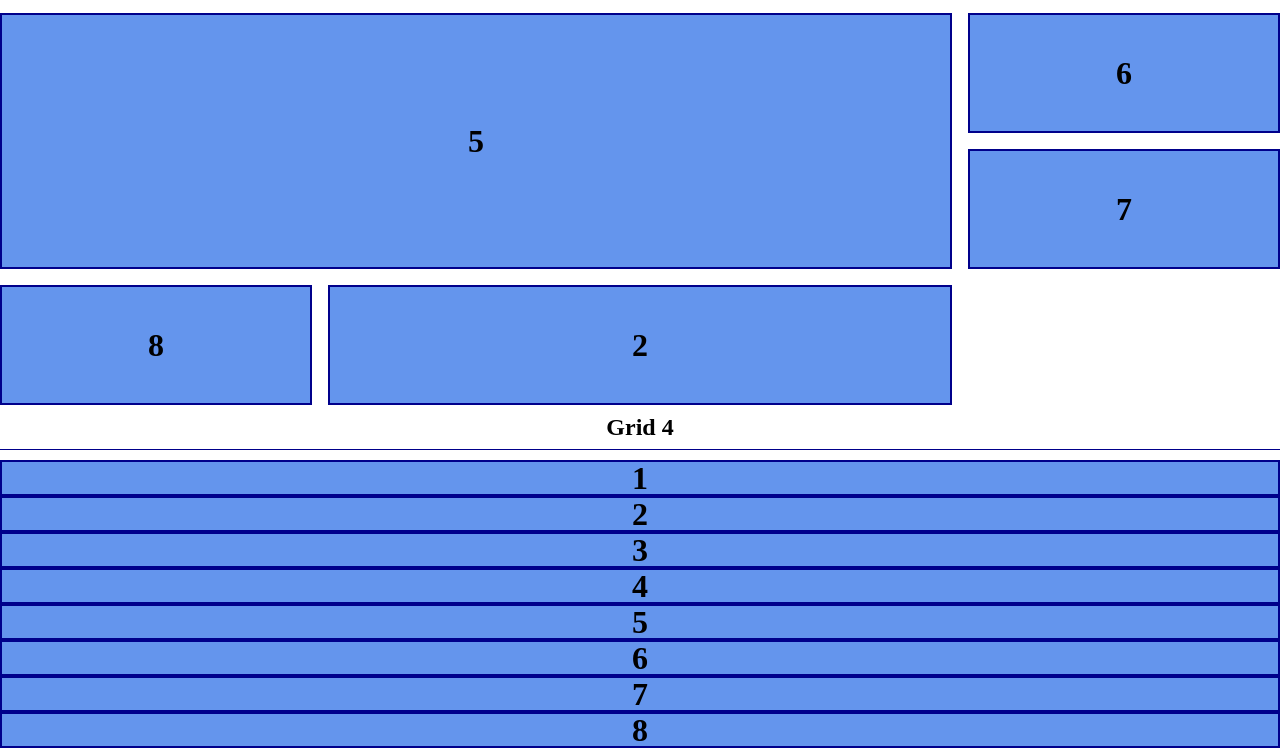
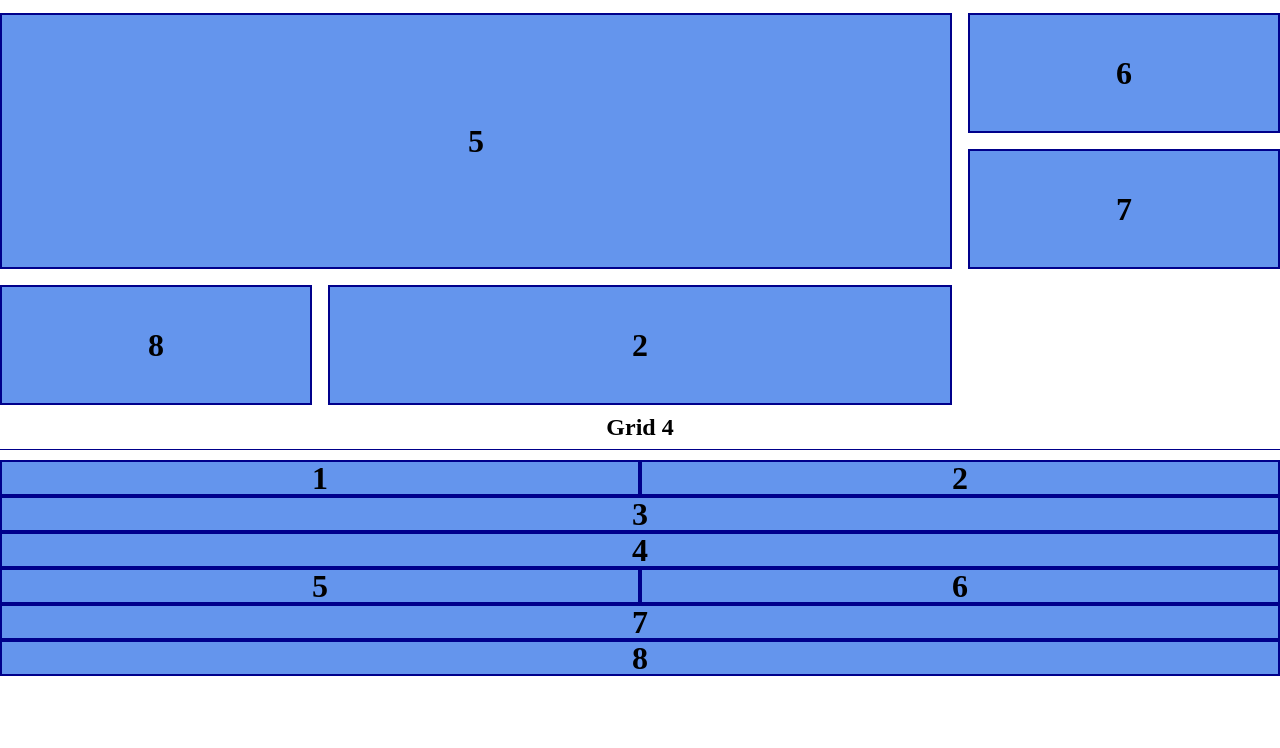
Before and after one commit to ac-jarvisa/f26web1week11-020, a plain HTML site: page index.html in a window 1280 px wide. Shown: the part 1120-1868 px from the top of the page. After the commit the page ends 1796 px from the top, so only its background shows below. Drawn offline with Linux system fonts and the light colour scheme.

Commit message:
grid map start

```diff
--- a/styles/grid.css
+++ b/styles/grid.css
@@ -175,3 +175,33 @@ section.three div:nth-child(5){
     grid-row-start: 1
     grid-row-end: span 2 */
 }
+
+
+/***************************************
+           GRID MAPPING
+***************************************/
+
+section.four article{
+    display:grid;
+
+    /* this draws a map of different areas you can use
+    in your grid */
+    grid-template-areas:
+    "nav cart"
+    "header header"
+    "main main"
+    "photo1 photo2"
+    "aside aside"
+    "footer footer";
+}
+
+/* then you have to tell each element which area it should
+use */
+section.four div:nth-child(1){ grid-area: nav; }
+section.four div:nth-child(2){ grid-area: cart; }
+section.four div:nth-child(3){ grid-area: header; }
+section.four div:nth-child(4){ grid-area: main; }
+section.four div:nth-child(5){ grid-area: photo1; }
+section.four div:nth-child(6){ grid-area: photo2; }
+section.four div:nth-child(7){ grid-area: aside; }
+section.four div:nth-child(8){ grid-area: footer; }
```
